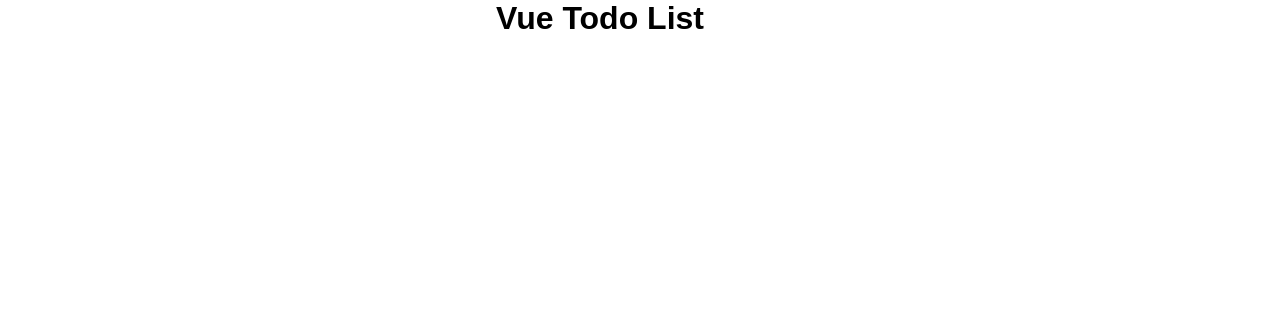
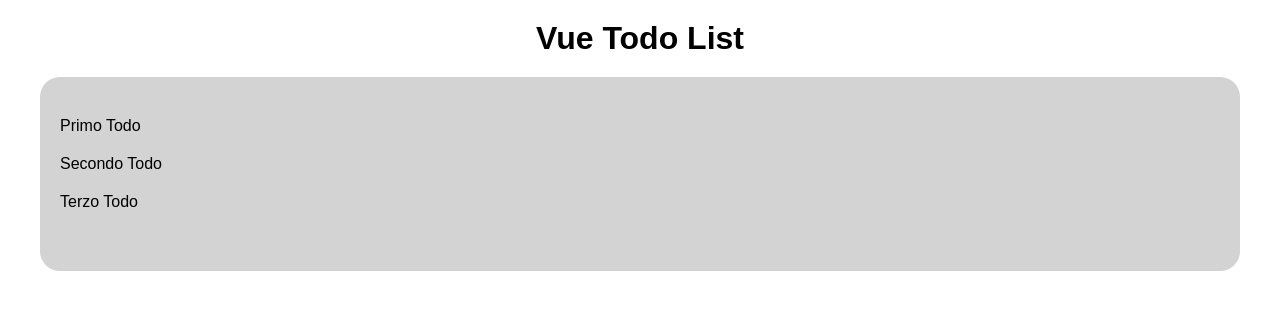
Before and after one commit to marcocampisi/vue-todolist, a plain HTML site: page index.html in a window 1280 px wide. Drawn offline with nearby package versions, Linux system fonts and the light colour scheme.

Commit message:
Add list generation

```diff
--- a/css/style.css
+++ b/css/style.css
@@ -3,9 +3,31 @@
 
 /* MAIN */
 
+#app {
+    display: flex;
+    justify-content: center;
+    align-items: center;
+}
 .container {
     display: flex;
     justify-content: center;
     align-items: center;
+    flex-direction: column;
     width: 1200px;
 }
+
+h1 {
+    margin: 20px 0;
+}
+
+.todoListContainer {
+    width: 100%;
+    background-color: lightgray;
+    border-radius: 20px;
+    padding: 40px 20px;
+}
+
+.todoListContainer > ul > li {
+    list-style: none;
+    margin-bottom: 20px;
+}
--- a/index.html
+++ b/index.html
@@ -16,6 +16,15 @@
     <div id="app">
         <div class="container">
             <h1>Vue Todo List</h1>
+
+
+            <div class="todoListContainer">
+                <ul>
+                    <li v-for="singleTodo in todos">
+                        {{ singleTodo.text }}
+                    </li>
+                </ul>
+            </div>
         </div>
     </div>
     <script type="text/javascript" src="js/main.js"></script>
--- a/js/main.js
+++ b/js/main.js
@@ -3,7 +3,20 @@ const { createApp } = Vue;
 createApp({
     data() {
         return {
-
+            todos : [
+                {
+                    text : 'Primo Todo',
+                    done : false
+                },
+                {
+                    text : 'Secondo Todo',
+                    done : false
+                },
+                {
+                    text : 'Terzo Todo',
+                    done : false
+                }
+            ]
         }
     }
 }).mount('#app');
```
